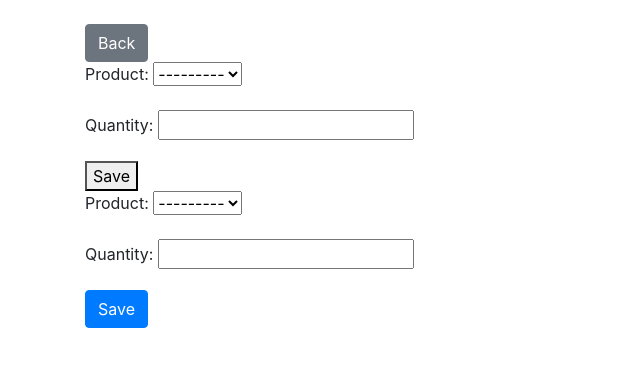
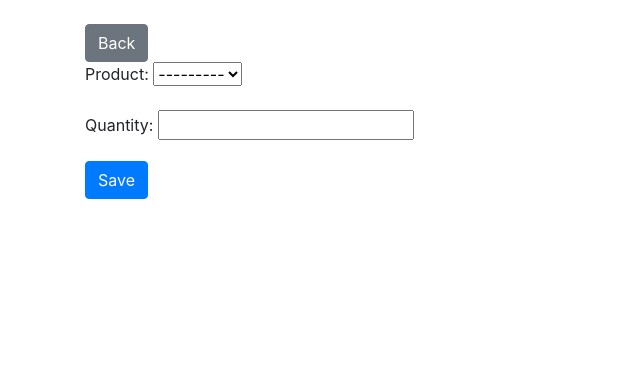
Before and after one commit to opalcousa/Django-CRM, a Django app: page /inventory/sales_orders/new/ in a window 1280 px wide. Shown: the part 56-423 px from the top of the page, without its empty margins (0-640 px from the left). Run offline with Django 4.2, Linux system fonts and the light colour scheme; data that the repository does not hold is empty; some libraries are stand-ins or nearby versions.

Commit message:
Remove unnecessary form tags and buttons from sales order form.

```diff
--- a/inventory/templates/inventory/sales_order_form.html
+++ b/inventory/templates/inventory/sales_order_form.html
@@ -1,11 +1,6 @@
 {% extends "base.html" %}
 {% block content %}
 <a href="{% url 'inventory:inventory_home' %}" class="btn btn-secondary">Back</a>
-<form method="post">
-    {% csrf_token %}
-    {{ form.as_p }}
-    <button type="submit">Save</button>
-</form>
 <form method="post" class="form-horizontal">
     {% csrf_token %}
     {{ form.as_p }}
```
